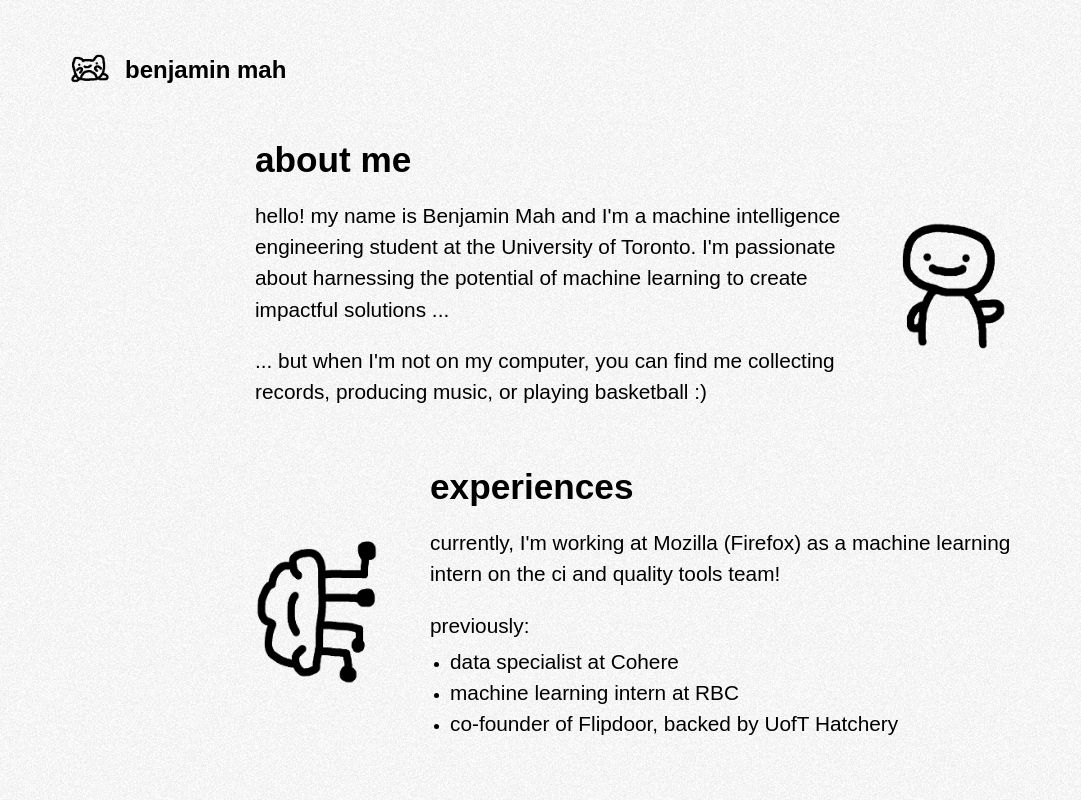
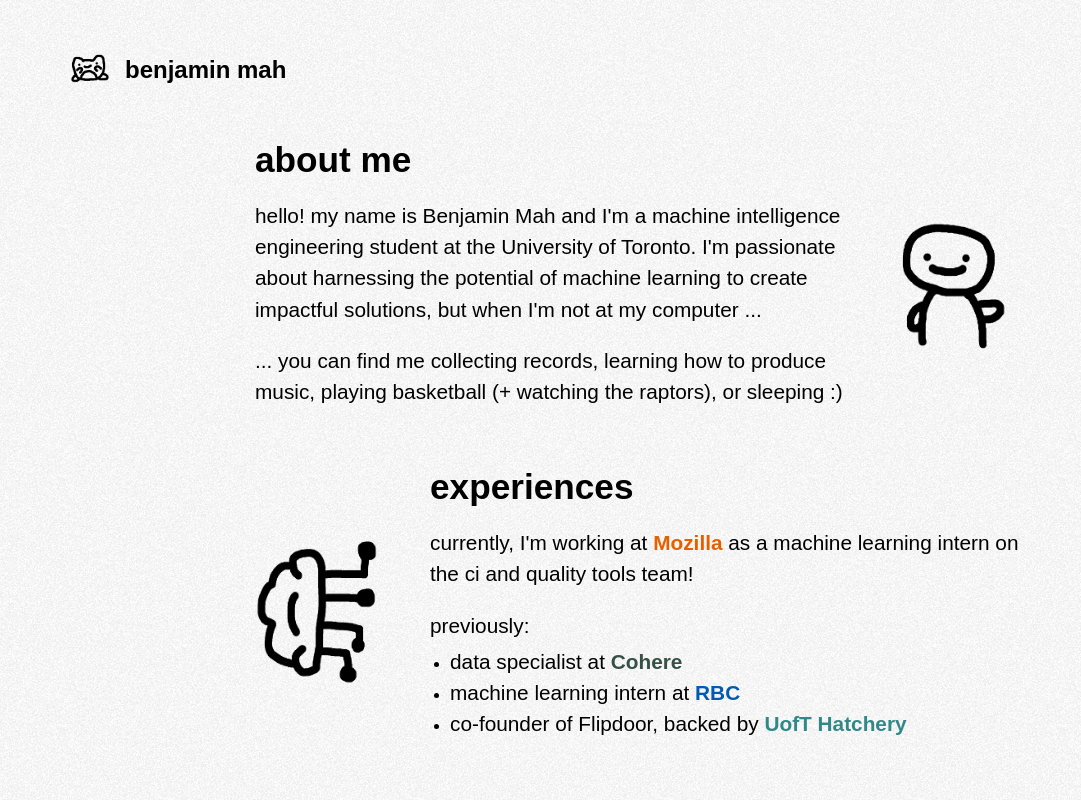
Before and after one commit to benjaminmah/personal-portfolio, a React (Create React App) app: page /about in a window 1280 px wide. Shown: the whole page, without its empty margins (0-1081 px from the left). Built offline with nearby package versions, Linux system fonts and the light colour scheme; a web font is replaced by a local one.

Commit message:
Stylistic changes

```diff
--- a/src/components/about.js
+++ b/src/components/about.js
@@ -7,8 +7,8 @@ const About = () => {
             <div className="about-container">
                 <div className="about-text">
                     <h1>about me</h1>
-                    <p>hello! my name is Benjamin Mah and I'm a machine intelligence engineering student at the University of Toronto. I'm passionate about harnessing the potential of machine learning to create impactful solutions ...</p>
-                    <p>... but when I'm not on my computer, you can find me collecting records, producing music, or playing basketball :)</p>
+                    <p>hello! my name is Benjamin Mah and I'm a machine intelligence engineering student at the University of Toronto. I'm passionate about harnessing the potential of machine learning to create impactful solutions, but when I'm not at my computer ...</p>
+                    <p>... you can find me collecting records, learning how to produce music, playing basketball (+ watching the raptors), or sleeping :)</p>
                 </div>
                 <img src="/icons/me1.png" alt="me" className="about-image" />
             </div>
@@ -16,17 +16,17 @@ const About = () => {
                 <img src="/icons/brain1.png" alt="me" className="experiences-image" />
                 <div className="experiences">
                     <h1>experiences</h1>
-                    <p>currently, I'm working at Mozilla (Firefox) as a machine learning intern on the ci and quality tools team!</p>
+                    <p>currently, I'm working at <strong><a href="https://www.mozilla.org" target="_blank" rel="noopener noreferrer" className="mozilla">Mozilla</a></strong> as a machine learning intern on the ci and quality tools team!</p>
                     <p>previously:</p>
                     <ul>
                         <li>
-                            <p>data specialist at Cohere</p>
+                            <p>data specialist at <strong><a href="https://www.cohere.com" target="_blank" rel="noopener noreferrer" className="cohere">Cohere</a></strong></p>
                         </li>
                         <li>
-                            <p>machine learning intern at RBC</p>
+                            <p>machine learning intern at <strong><a href="https://www.rbc.com" target="_blank" rel="noopener noreferrer" className="rbc">RBC</a></strong> </p>
                         </li>
                         <li>
-                            <p>co-founder of Flipdoor, backed by UofT Hatchery</p>
+                            <p>co-founder of Flipdoor, backed by <strong><a href="https://hatchery.engineering.utoronto.ca/" target="_blank" rel="noopener noreferrer" className="hatchery">UofT Hatchery</a></strong> </p>
                         </li>
                     </ul>
                 </div>
--- a/src/components/contact.js
+++ b/src/components/contact.js
@@ -23,7 +23,7 @@ const Contact = () => {
                     <img src={`${baseUrl}/icons/soundcloud1.png`} alt="SoundCloud" className="soundcloud-icon" />
                 </a>
             </div>
-            <p>(my email address is benjaminmah.bm@gmail.com)</p>
+            {/* <p>(my email address is benjaminmah.bm@gmail.com)</p> */}
         </div>
     );
 }
--- a/src/styles/about.css
+++ b/src/styles/about.css
@@ -178,7 +178,7 @@ html, body {
     }
 }
 
-.about-me a {
+.about-me .projects a {
     text-decoration: none;
     color: #083ede;
     transition: color 0.3s ease
@@ -216,3 +216,44 @@ html, body {
         order: 2;
     }
 }
+
+
+.mozilla {
+    text-decoration: none;
+    color: #E66000;
+    transition: color 0.3s ease
+}
+
+.about-me .mozilla:hover {
+    color: #f19c5f;
+}
+
+.cohere {
+    text-decoration: none;
+    color: #355146;
+    transition: color 0.3s ease
+}
+
+.about-me .cohere:hover {
+    color: #7d8c86
+}
+
+.rbc {
+    text-decoration: none;
+    color: #0059b3;
+    transition: color 0.3s ease
+}
+
+.about-me .rbc:hover {
+    color: #709dca;
+}
+
+.hatchery {
+    text-decoration: none;
+    color: #318888;
+    transition: color 0.3s ease
+}
+
+.about-me .hatchery:hover {
+    color: #8eb9b9;
+}
--- a/src/styles/contact.css
+++ b/src/styles/contact.css
@@ -15,17 +15,18 @@ html, body {
     flex-direction: column;
     justify-content: center;
     align-items: center;
-    min-height: 100vh; /* Use min-height instead of height */
+    min-height: 100vh;
     width: 100%;
     background-color: rgba(255, 255, 255, 0.925);
     text-align: center;
-    padding: 20px; /* Add padding to avoid content touching edges */
-    box-sizing: border-box; /* Include padding in element's total width and height */
+    padding: 20px;
+    box-sizing: border-box;
 }
 
 .contact h1 {
     font-size: 2.5rem;
     margin-bottom: 20px;
+    margin-top: 0px;
 }
 
 .contact-links {
@@ -34,7 +35,7 @@ html, body {
     align-items: center;
     gap: 20px;
     margin-top: 20px;
-    flex-wrap: wrap; /* Allow wrapping of items */
+    flex-wrap: wrap;
 }
 
 .linkedin-icon, .github-icon, .email-icon, .spotify-icon, .soundcloud-icon {
```
